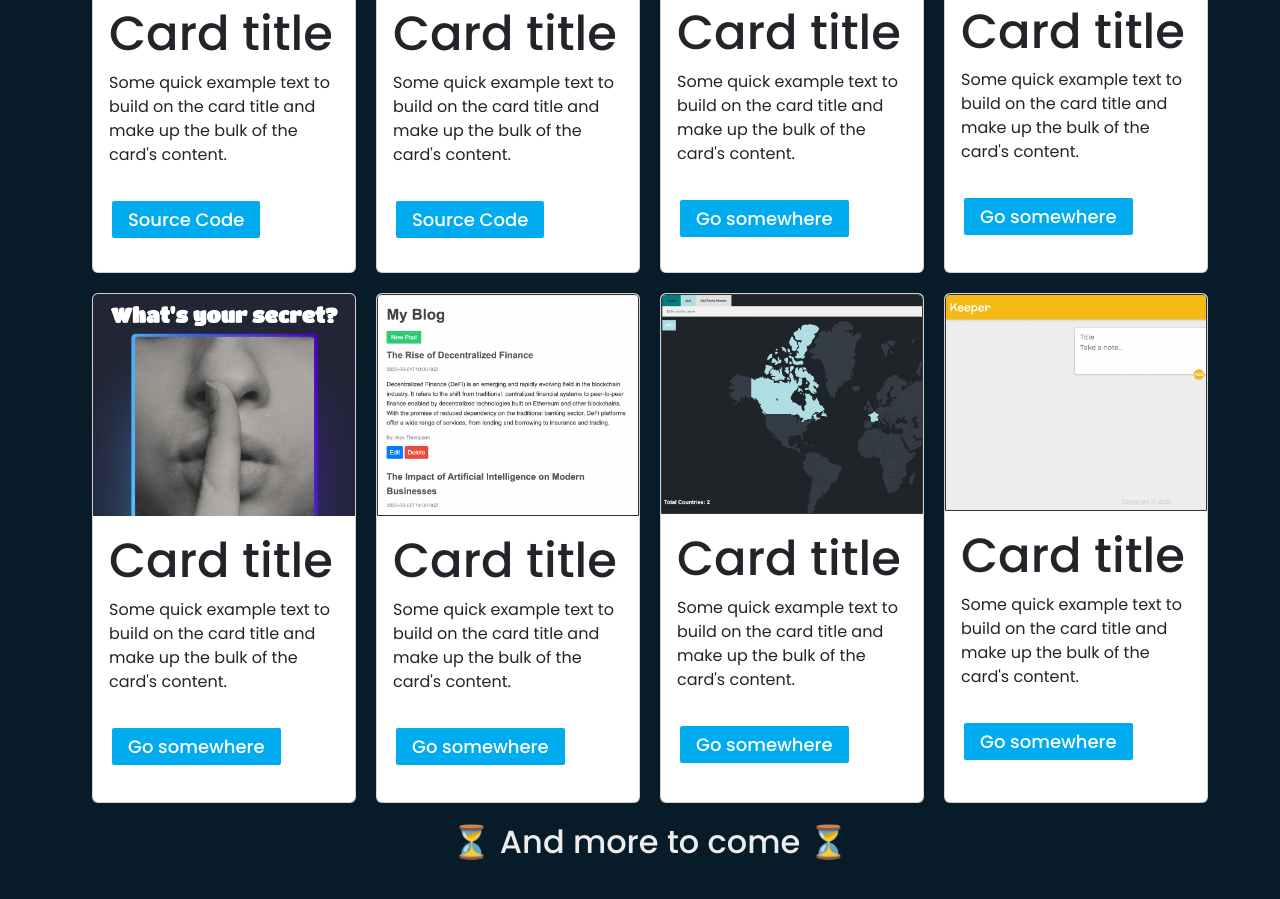
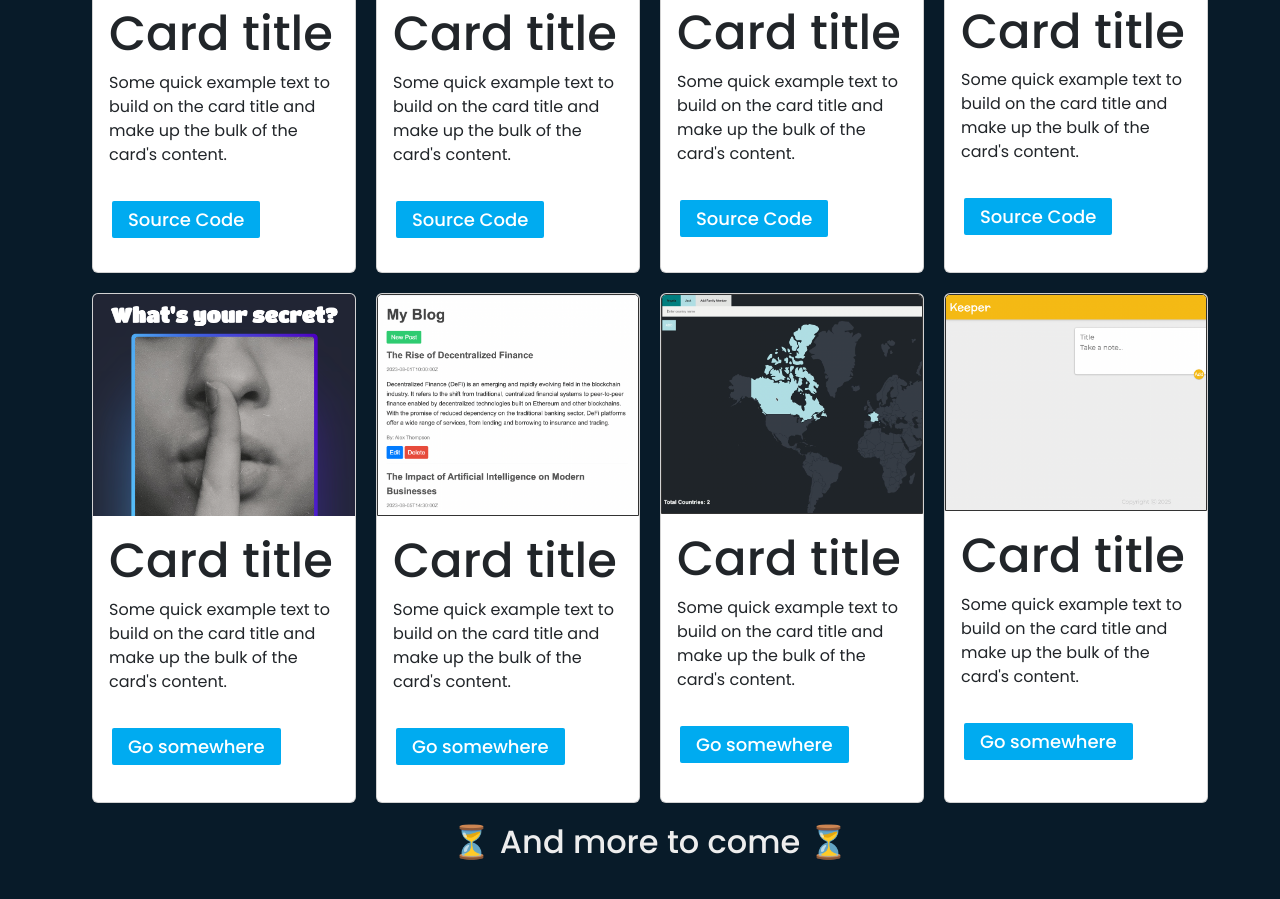
Before and after one commit to youcefkesbi/personal-portfolio-website, a plain HTML site: page index.html in a window 1280 px wide. Shown: the part 1773-2672 px from the top of the page. Drawn offline with nearby package versions, Linux system fonts and the light colour scheme.

Commit message:
Setting up projects links

```diff
--- a/index.html
+++ b/index.html
@@ -79,7 +79,7 @@
                 <div class="card-body">
                   <h5 class="card-title">Card title</h5>
                   <p class="card-text">Some quick example text to build on the card title and make up the bulk of the card's content.</p>
-                  <a href="#" class="btn btn-primary">Go somewhere</a>
+                  <a href="https://github.com/youcefkesbi/tindog-project" class="btn btn-primary">Source Code</a>
                 </div>
             </div>
 
@@ -88,7 +88,7 @@
                 <div class="card-body">
                   <h5 class="card-title">Card title</h5>
                   <p class="card-text">Some quick example text to build on the card title and make up the bulk of the card's content.</p>
-                  <a href="#" class="btn btn-primary">Go somewhere</a>
+                  <a href="https://github.com/youcefkesbi/drum-kit" class="btn btn-primary">Source Code</a>
                 </div>
             </div>
 
```
